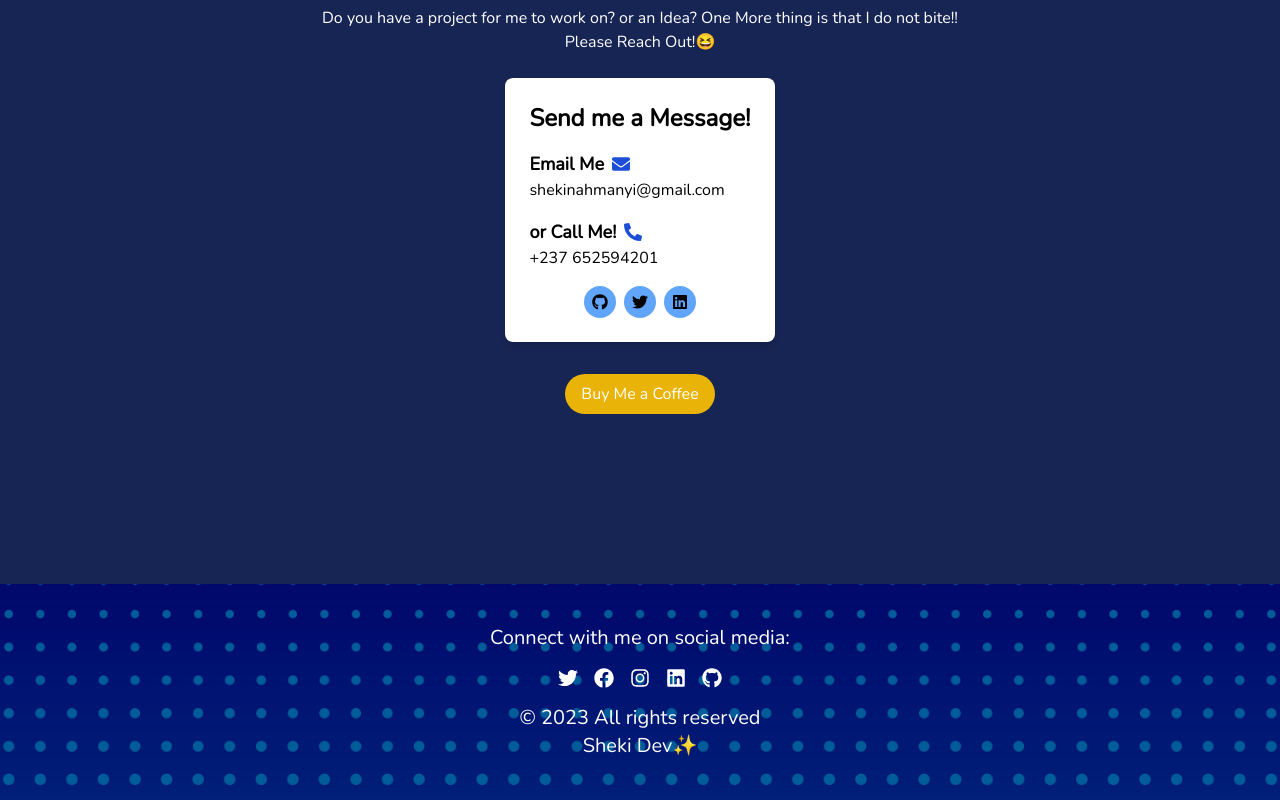
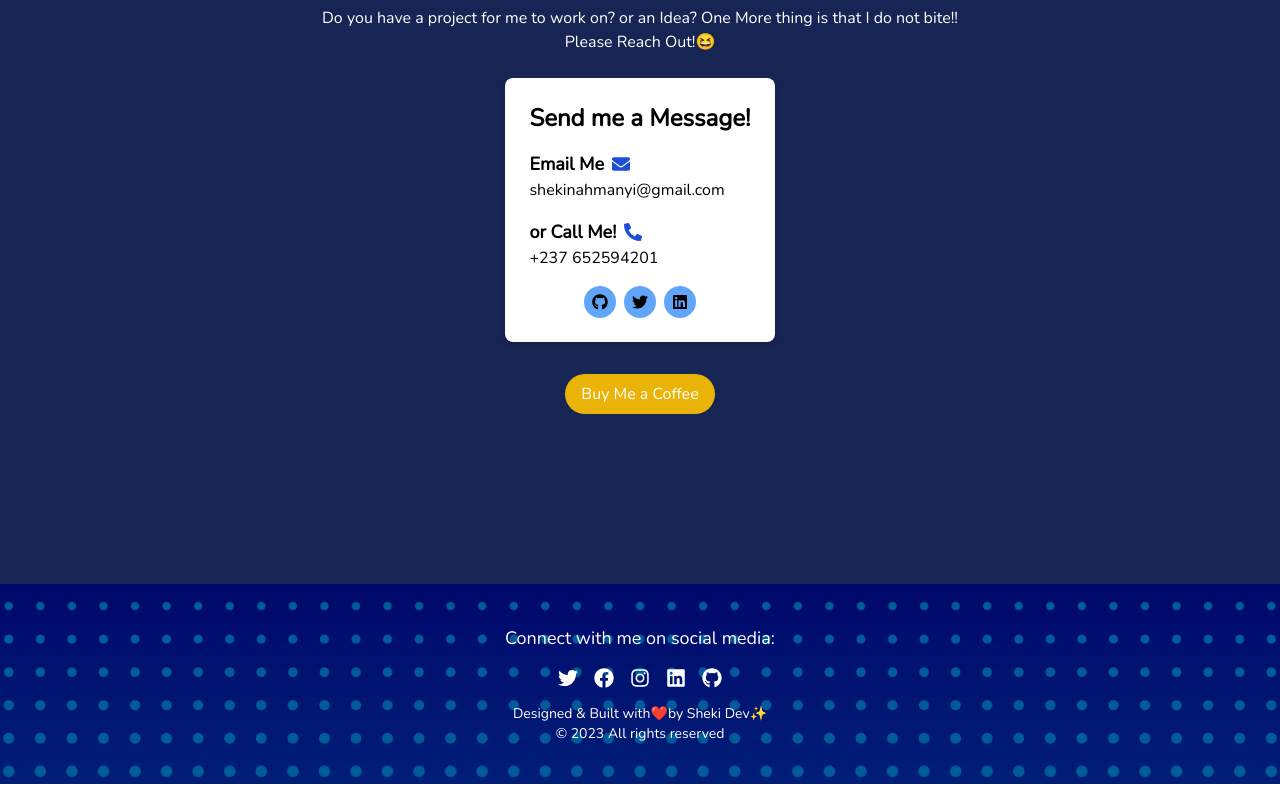
Before and after one commit to shekinahmanyi/portfolio-website2, a React (Create React App) app in the folder portfolio-site/: page /contact in a window 1280 px wide. Shown: the part 216-1016 px from the top of the page. Built offline with nearby package versions, Linux system fonts and the light colour scheme.

Commit message:
Changed text on footer

```diff
--- a/portfolio-site/src/components/Footer.jsx
+++ b/portfolio-site/src/components/Footer.jsx
@@ -8,7 +8,7 @@ function Footer() {
   return (
     <footer className="footer p-10 bg-white bg-cover bg-center text-primary-content text-white flex flex-col justify-center items-center text-base" style={{ backgroundImage: `url(${h1})` }}>
       <div>
-        <p className="mb-4 text-xl font-nunito">Connect with me on social media:</p>
+        <p className="mb-4 text-lg font-nunito">Connect with me on social media:</p>
         <div className="flex justify-center items-center space-x-4 mb-4 font-nunito text-xl">
           <a href="https://twitter.com/shekinahmanyi" target="_blank" rel="noopener noreferrer">
             <FaTwitter />
@@ -26,8 +26,8 @@ function Footer() {
             <FaGithub />
           </a>
         </div>
-        <p className="font-nunito text-xl text-center">&copy; {footerYear} All rights reserved</p>
-        <p className="text-center font-nunito text-xl">Sheki Dev✨</p>
+        <p className="text-center font-nunito text-sm">Designed & Built with❤️by Sheki Dev✨</p>
+        <p className="font-nunito text-sm text-center">&copy; {footerYear} All rights reserved</p>
       </div>
     </footer>
   );
```
